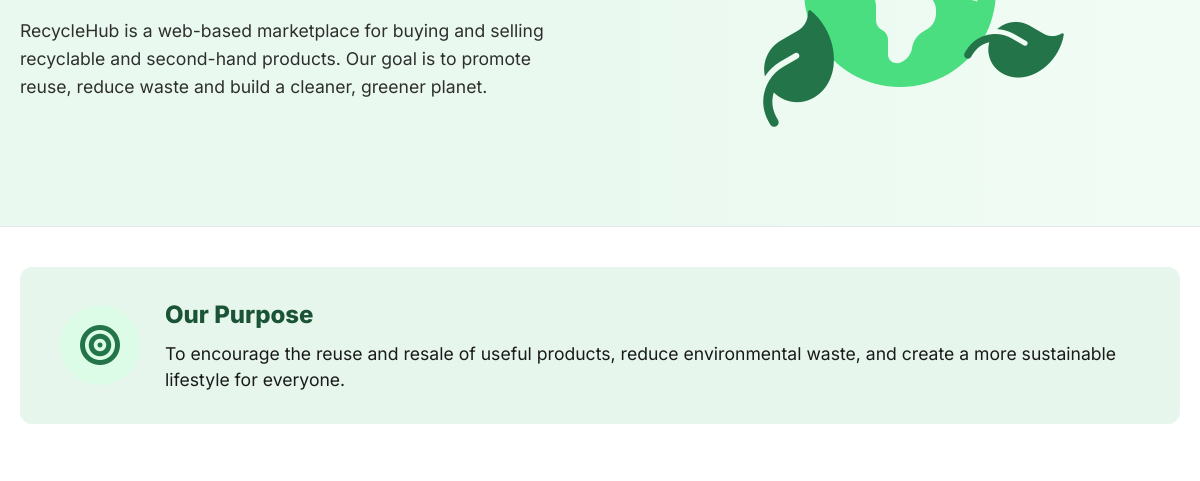
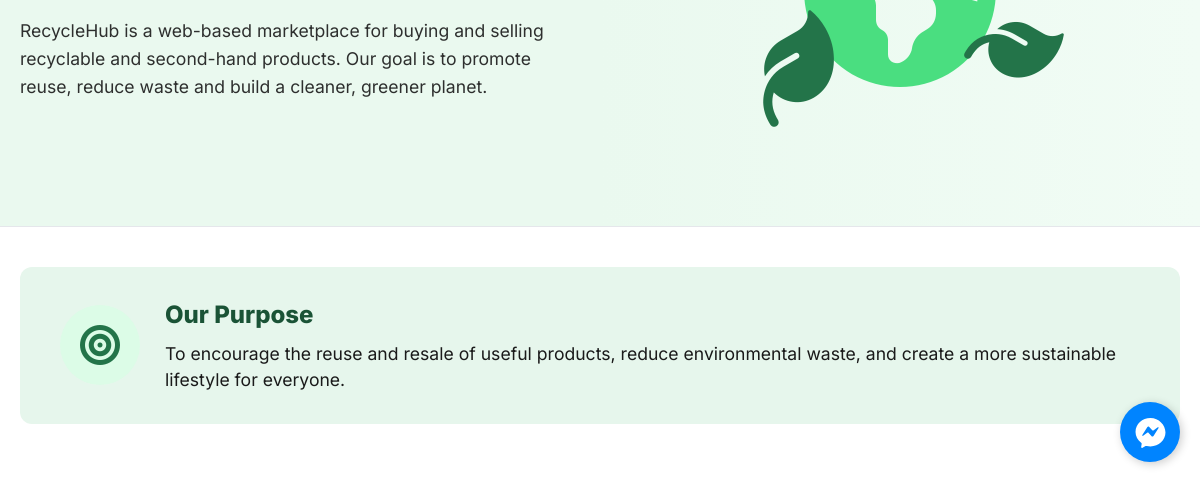
Before and after one commit to apple178-ANA/recycle-hub, an Electron app: page frontend/about.html in a window 1200 px wide. Shown: the part 318-799 px from the top of the page. Drawn offline with Linux system fonts and the light colour scheme.

Commit message:
Added Messenger and Electron features

```diff
--- a/frontend/about.html
+++ b/frontend/about.html
@@ -129,5 +129,9 @@
     </footer>
     <script src="js/api.js"></script>
     <script src="js/main.js"></script>
+    <!-- Floating Messenger Button -->
+    <a href="https://m.me/your_page_username_or_id" target="_blank" class="messenger-float" aria-label="Chat on Messenger">
+        <svg viewBox="0 0 36 36"><path d="M18,3.2C9.5,3.2,2.6,9.6,2.6,17.4c0,4.4,2.2,8.4,5.8,11.1c0.4,0.3,0.6,0.8,0.5,1.3l-0.5,3.2 c-0.1,0.6,0.5,1.2,1,0.9l3.5-1.9c0.4-0.2,0.9-0.2,1.3-0.1c1.2,0.3,2.5,0.4,3.8,0.4c8.5,0,15.4-6.4,15.4-14.2S26.5,3.2,18,3.2z M19.4,22l-3.3-3.6c-0.4-0.4-1-0.5-1.5-0.1l-4.2,3.1c-0.5,0.4-1.2-0.3-0.8-0.8l5.2-8.3c0.4-0.6,1.2-0.7,1.7-0.3l3.3,3.6 c0.4,0.4,1,0.5,1.5,0.1l4.2-3.1c0.5-0.4,1.2,0.3,0.8,0.8l-5.2,8.3C20.4,22.3,19.7,22.4,19.4,22z"></path></svg>
+    </a>
 </body>
 </html>
--- a/frontend/css/style.css
+++ b/frontend/css/style.css
@@ -720,3 +720,35 @@ ul {
         transform: translateY(0);
     }
 }
+
+/* Floating Messenger Button */
+.messenger-float {
+    position: fixed;
+    bottom: 20px;
+    right: 20px;
+    width: 60px;
+    height: 60px;
+    background-color: #0084ff;
+    color: #fff;
+    border-radius: 50px;
+    text-align: center;
+    box-shadow: 2px 2px 10px rgba(0, 0, 0, 0.2);
+    z-index: 1000;
+    display: flex;
+    justify-content: center;
+    align-items: center;
+    text-decoration: none;
+    transition: transform 0.3s ease;
+}
+
+.messenger-float:hover {
+    transform: scale(1.1);
+    background-color: #0073e6;
+    color: #fff;
+}
+
+.messenger-float svg {
+    width: 35px;
+    height: 35px;
+    fill: currentColor;
+}
```
Also changed, not shown: frontend/add-product.html (+4 -0 lines), frontend/edit-product.html (+4 -0 lines), index.js (added, +27 -0 lines), package.json (added, +25 -0 lines).
